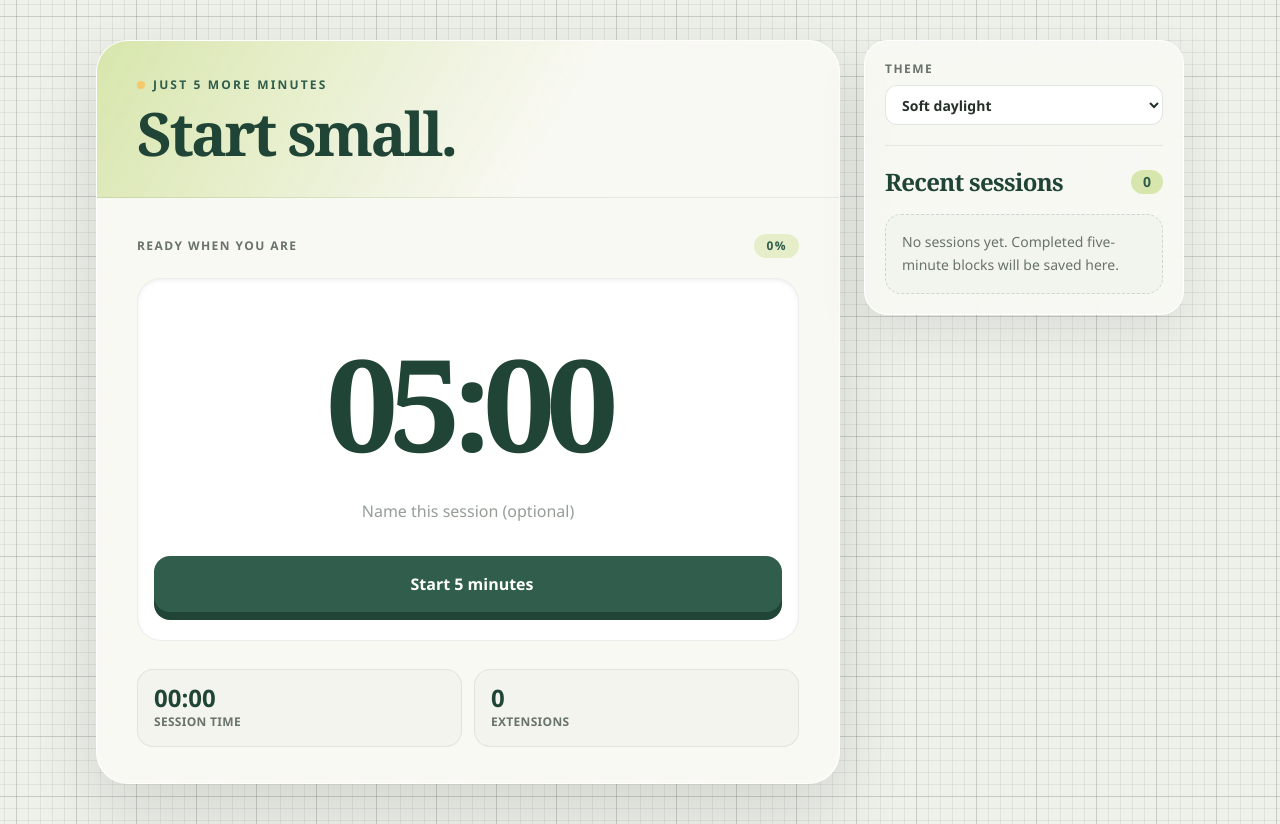
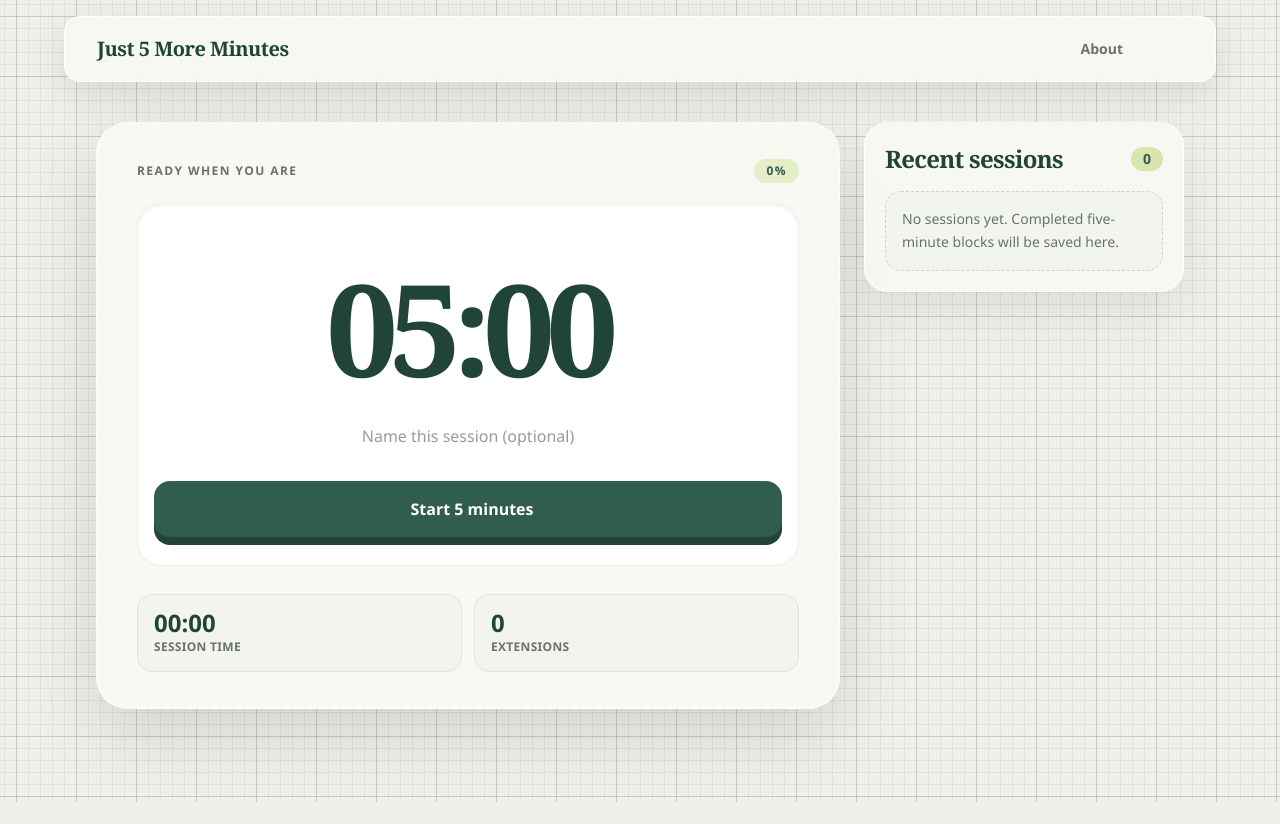
Before and after one commit to theoratkin/5-minute-grove, a SvelteKit app: page / in a window 1280 px wide. After the commit the page ends 802 px from the top, so only its background shows below. Built offline with nearby package versions, Linux system fonts and the light colour scheme.

Commit message:
feat: add global header and About page
Move theme selection into the global header and document the permission-to-stop contract on a new About route.

```diff
--- /dev/null
+++ b/src/lib/app/GlobalHeader.svelte
@@ -0,0 +1,54 @@
+<script lang="ts">
+	import { themes, type ThemeId } from '$lib/app/theme';
+
+	let {
+		theme,
+		onThemeChange
+	}: {
+		theme: ThemeId;
+		onThemeChange: (theme: ThemeId) => void;
+	} = $props();
+
+	let themeMenu: HTMLDetailsElement;
+
+	function selectTheme(nextTheme: ThemeId) {
+		onThemeChange(nextTheme);
+		themeMenu.open = false;
+	}
+</script>
+
+<header class="relative z-20 mx-auto mt-4 w-[calc(100%-2rem)] max-w-6xl rounded-2xl border border-surface/90 bg-paper/85 shadow-[0_12px_36px_rgb(0_0_0/10%)] backdrop-blur sm:w-[calc(100%-3rem)] lg:w-[calc(100%-4rem)]">
+	<div class="flex min-h-16 w-full items-center justify-between gap-5 px-4 sm:px-6 lg:px-8">
+		<a class="font-display text-xl font-semibold tracking-[-0.025em] text-moss-dark transition hover:text-moss" href="/">
+			Just 5 More Minutes
+		</a>
+
+		<nav class="flex items-center gap-1 sm:gap-2" aria-label="Primary navigation">
+			<a class="rounded-xl px-3 py-2 text-sm font-bold text-ink-muted transition hover:bg-mist hover:text-moss" href="/about">About</a>
+			<details bind:this={themeMenu} class="group relative">
+				<summary
+					class="grid size-10 list-none place-items-center rounded-xl text-ink-muted transition marker:hidden hover:bg-mist hover:text-moss group-open:bg-mist group-open:text-moss"
+					aria-label="Choose theme"
+				>
+					<i class="ph-bold ph-palette text-xl" aria-hidden="true"></i>
+				</summary>
+
+				<div class="absolute top-[calc(100%+0.5rem)] right-0 z-30 grid min-w-48 gap-1 rounded-2xl border border-surface/90 bg-paper p-2 shadow-[0_16px_45px_rgb(0_0_0/18%)]">
+					{#each themes as option (option.id)}
+						<button
+							class={`flex w-full items-center justify-between gap-4 rounded-xl px-3 py-2.5 text-left text-sm font-bold transition hover:bg-mist ${theme === option.id ? 'bg-sprout/50 text-moss' : 'text-ink-muted'}`}
+							type="button"
+							onclick={() => selectTheme(option.id)}
+							aria-pressed={theme === option.id}
+						>
+							<span>{option.label}</span>
+							{#if theme === option.id}
+								<i class="ph-bold ph-check text-base" aria-hidden="true"></i>
+							{/if}
+						</button>
+					{/each}
+				</div>
+			</details>
+		</nav>
+	</div>
+</header>
--- a/src/routes/+layout.svelte
+++ b/src/routes/+layout.svelte
@@ -1,10 +1,24 @@
 <script lang="ts">
+	import { onMount } from 'svelte';
 	import favicon from '$lib/assets/favicon.svg';
+	import GlobalHeader from '$lib/app/GlobalHeader.svelte';
+	import { applyTheme, loadTheme, type ThemeId } from '$lib/app/theme';
 	import '$lib/styles/tokens.css';
 	import '@phosphor-icons/web/bold';
 	import '@phosphor-icons/web/fill';
 
 	let { children } = $props();
+	let theme = $state<ThemeId>('soft-daylight');
+
+	onMount(() => {
+		theme = loadTheme();
+		applyTheme(theme);
+	});
+
+	function changeTheme(nextTheme: ThemeId) {
+		theme = nextTheme;
+		applyTheme(theme);
+	}
 </script>
 
 <svelte:head>
@@ -13,4 +27,5 @@
 
 <div id="button-splash-background" class="pointer-events-none fixed inset-0 z-0 overflow-hidden" aria-hidden="true"></div>
 
+<GlobalHeader {theme} onThemeChange={changeTheme} />
 {@render children()}
--- a/src/routes/+page.svelte
+++ b/src/routes/+page.svelte
@@ -17,8 +17,6 @@
 		prepareTimerNotifications
 	} from '$lib/app/notifications';
 	import { formatClock } from '$lib/app/time';
-	import ThemeSelector from '$lib/app/ThemeSelector.svelte';
-	import { applyTheme, loadTheme, type ThemeId } from '$lib/app/theme';
 
 	let intention = $state('');
 	let phase = $state<FocusPhase>('idle');
@@ -32,7 +30,6 @@
 	let history = $state<FocusSessionRecord[]>([]);
 	let startOrExtendSound: HTMLAudioElement | null = null;
 	let timerFinishSound: HTMLAudioElement | null = null;
-	let theme = $state<ThemeId>('soft-daylight');
 
 	let activeTitle = $derived(getSessionTitle(intention));
 	let segmentProgress = $derived.by(() => {
@@ -84,8 +81,6 @@
 	}
 
 	onMount(() => {
-		theme = loadTheme();
-		applyTheme(theme);
 		history = loadSessionHistory();
 		startOrExtendSound = new Audio('/sounds/start-or-extend.mp3');
 		timerFinishSound = new Audio('/sounds/timer-finish.mp3');
@@ -105,11 +100,6 @@
 
 		return () => window.clearInterval(interval);
 	});
-
-	function changeTheme(nextTheme: ThemeId) {
-		theme = nextTheme;
-		applyTheme(theme);
-	}
 
 	function startSession() {
 		void prepareTimerNotifications();
@@ -236,13 +226,9 @@
 </svelte:head>
 
 
-<main class="relative z-10 mx-auto grid min-h-screen w-full max-w-6xl gap-6 px-4 py-6 sm:px-6 lg:grid-cols-[minmax(0,1fr)_20rem] lg:items-start lg:px-8 lg:py-10">
+<main class="relative z-10 mx-auto grid min-h-[calc(100vh-5rem)] w-full max-w-6xl gap-6 px-4 py-6 sm:px-6 lg:grid-cols-[minmax(0,1fr)_20rem] lg:items-start lg:px-8 lg:py-10">
+	<h1 class="sr-only">Just 5 More Minutes focus timer</h1>
 	<section class="overflow-hidden rounded-[2rem] border border-surface/80 bg-paper/90 shadow-[0_24px_70px_rgb(0_0_0/12%)] backdrop-blur" aria-label="Just 5 More Minutes workspace">
-		<header class="border-b border-moss/10 bg-[linear-gradient(120deg,var(--color-sprout),transparent_62%)] px-6 py-7 sm:px-10 sm:py-9">
-			<p class="mb-3 flex items-center gap-2 text-xs font-black tracking-[0.18em] text-moss uppercase before:h-2 before:w-2 before:rounded-full before:bg-sun before:content-['']">Just 5 More Minutes</p>
-			<h1 class="max-w-xl font-display text-5xl leading-[0.94] font-semibold tracking-[-0.045em] text-moss-dark sm:text-6xl">{phase === 'contract-complete' ? 'You can stop here.' : 'Start small.'}</h1>
-		</header>
-
 		<div class="grid gap-7 px-6 py-7 sm:px-10 sm:py-9">
 			<FocusTimer
 				{remainingSeconds}
@@ -275,8 +261,6 @@
 	</section>
 
 	<aside class="rounded-[1.5rem] border border-surface/90 bg-paper/80 p-5 shadow-[0_18px_50px_rgb(0_0_0/8%)] backdrop-blur lg:sticky lg:top-8">
-		<ThemeSelector value={theme} onchange={changeTheme} />
-		<div class="my-5 border-t border-moss/10"></div>
-			<SessionHistory records={history} {currentSession} onresume={resumeSavedSession} {deleteSession} {updateSessionTitle} />
+		<SessionHistory records={history} {currentSession} onresume={resumeSavedSession} {deleteSession} {updateSessionTitle} />
 	</aside>
 </main>
--- /dev/null
+++ b/src/routes/about/+page.svelte
@@ -0,0 +1,33 @@
+<svelte:head>
+	<title>About - Just 5 More Minutes</title>
+	<meta
+		name="description"
+		content="Why Just 5 More Minutes makes starting small and stopping without guilt the whole point."
+	/>
+</svelte:head>
+
+<main class="relative z-10 mx-auto min-h-[calc(100vh-5rem)] w-full max-w-3xl px-4 py-8 sm:px-6 sm:py-12 lg:px-8">
+	<article class="rounded-[2rem] border border-surface/80 bg-paper/90 p-7 shadow-[0_24px_70px_rgb(0_0_0/12%)] backdrop-blur sm:p-10">
+		<p class="mb-3 text-xs font-black tracking-[0.16em] text-moss uppercase">About</p>
+		<h1 class="font-display text-4xl leading-tight font-semibold tracking-[-0.045em] text-moss-dark sm:text-5xl">
+			A tiny contract to help you begin.
+		</h1>
+
+		<div class="mt-8 grid gap-5 text-base leading-relaxed text-ink-muted sm:text-lg">
+			<p>
+				Just 5 More Minutes is a focus timer for the moment when starting feels harder than doing. You make one honest, five-minute commitment—small enough to believe.
+			</p>
+			<p>
+				When the timer ends, the contract is complete. You can stop, without guilt. If momentum has arrived, adding another five minutes is one small choice away.
+			</p>
+			<p class="rounded-2xl border border-moss/10 bg-mist/60 p-5 font-semibold text-ink">
+				Stopping after five minutes counts. Continuing is always a bonus, never an obligation.
+			</p>
+		</div>
+
+		<a class="mt-8 inline-flex min-h-12 items-center gap-2 rounded-xl bg-moss px-5 font-extrabold text-on-accent transition hover:bg-moss-dark" href="/">
+			<i class="ph-bold ph-arrow-left" aria-hidden="true"></i>
+			Start a tiny session
+		</a>
+	</article>
+</main>
```
Also changed, not shown: 1 other file (tests, documents, lock files or other folders).
